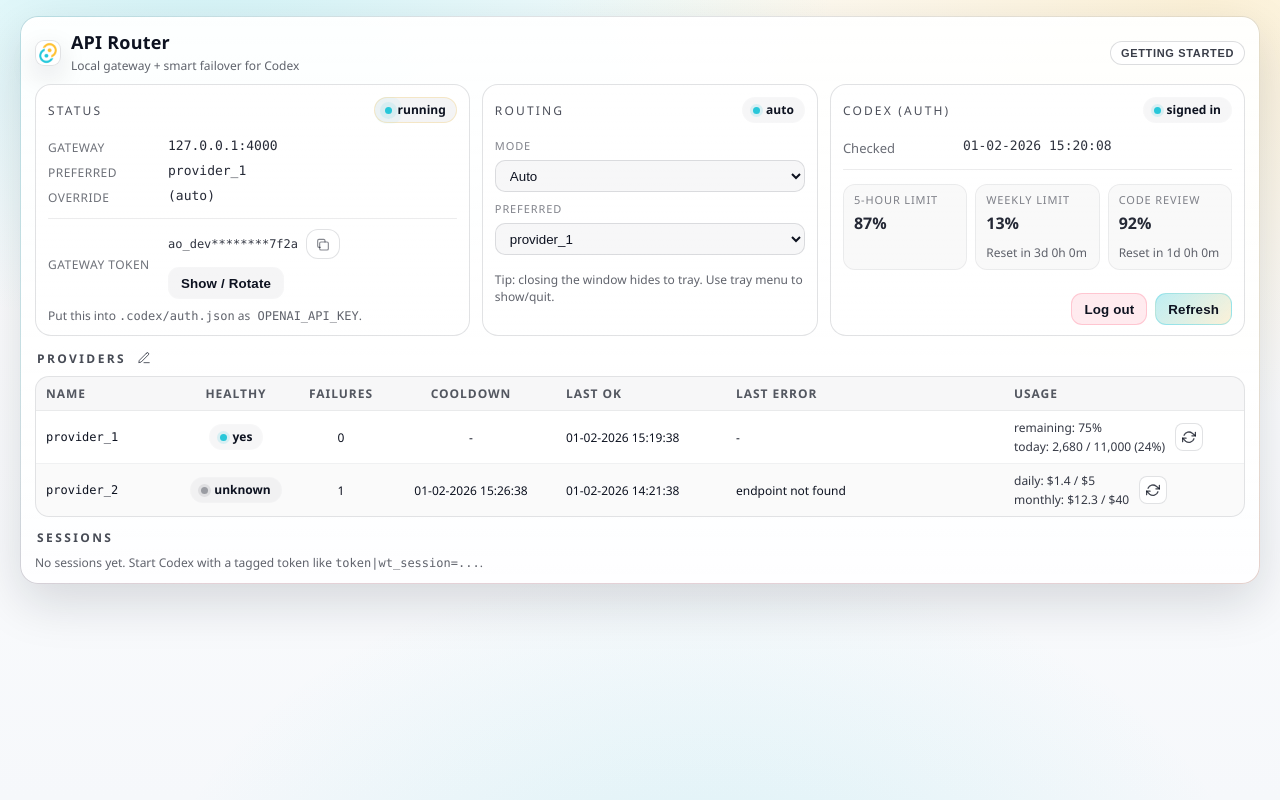
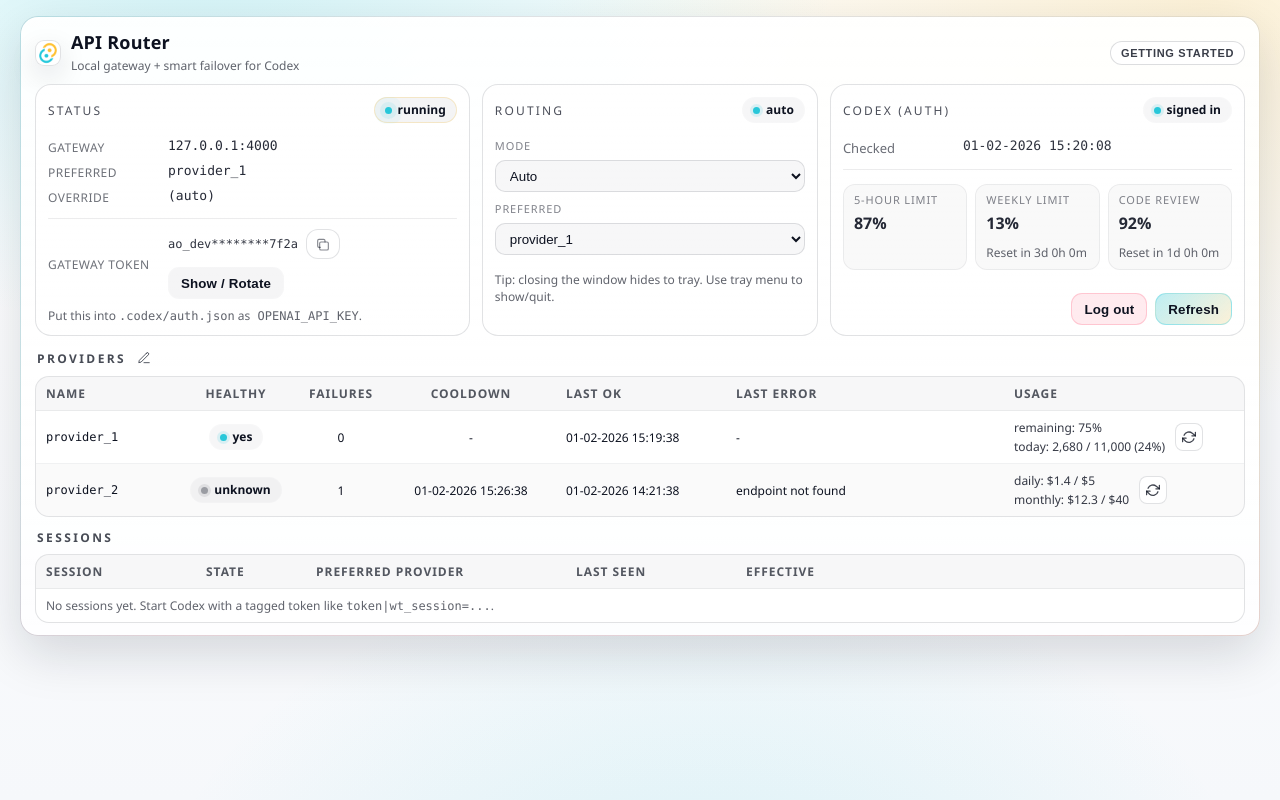
Before and after one commit to yiyousiow000814/API-Router, a React (Vite) app: page / in a window 1280 px wide. Built offline with nearby package versions, Linux system fonts and the light colour scheme.

Commit message:
fix: render sessions as table

```diff
--- a/src/ui/App.tsx
+++ b/src/ui/App.tsx
@@ -5,6 +5,7 @@ import type { Config, Status } from './types'
 import { fmtWhen } from './utils/format'
 import { computeActiveRefreshDelayMs, computeIdleRefreshDelayMs } from './utils/usageRefresh'
 import { ProvidersTable } from './components/ProvidersTable'
+import { SessionsTable } from './components/SessionsTable'
 import { KeyModal } from './components/KeyModal'
 import { UsageBaseModal } from './components/UsageBaseModal'
 import { InstructionModal } from './components/InstructionModal'
@@ -1024,48 +1025,13 @@ export default function App() {
                     <h3 className="aoH3">Sessions</h3>
                   </div>
                 </div>
-                <div className="aoSessionsPanel" aria-label="Client sessions">
-                  {clientSessions.length ? (
-                    clientSessions.map((s) => {
-                      const effective = s.preferred_provider ?? status.preferred_provider
-                      const dotCls = s.active ? 'aoDot' : 'aoDot aoDotMuted'
-                      const shortId = s.id.length > 14 ? `${s.id.slice(0, 8)}…${s.id.slice(-4)}` : s.id
-                      return (
-                        <div key={s.id} className="aoSessionChip">
-                          <span className={dotCls} title={s.active ? 'active' : 'inactive'} />
-                          <span className="aoSessionId" title={s.id}>
-                            {shortId}
-                          </span>
-                          <select
-                            className="aoSessionSelect"
-                            value={s.preferred_provider ?? ''}
-                            disabled={!!updatingSessionPref[s.id]}
-                            onChange={(e) => {
-                              const v = e.target.value
-                              void setSessionPreferred(s.id, v ? v : null)
-                            }}
-                            title={`Preferred provider (effective: ${effective})`}
-                          >
-                            <option value="">{`(follow global: ${status.preferred_provider})`}</option>
-                            {providers.map((p) => (
-                              <option key={p} value={p}>
-                                {p}
-                              </option>
-                            ))}
-                          </select>
-                        </div>
-                      )
-                    })
-                  ) : (
-                    <div className="aoHint">
-                      No sessions yet. Start Codex with a tagged token like{' '}
-                      <span style={{ fontFamily: 'ui-monospace, \"Cascadia Mono\", \"Consolas\", monospace' }}>
-                        token|wt_session=...
-                      </span>
-                      .
-                    </div>
-                  )}
-                </div>
+                <SessionsTable
+                  sessions={clientSessions}
+                  providers={providers}
+                  globalPreferred={status.preferred_provider}
+                  updating={updatingSessionPref}
+                  onSetPreferred={(sessionId, provider) => void setSessionPreferred(sessionId, provider)}
+                />
               </div>
 
             </>
--- /dev/null
+++ b/src/ui/components/SessionsTable.tsx
@@ -0,0 +1,80 @@
+import { fmtWhen } from '../utils/format'
+
+type SessionRow = {
+  id: string
+  last_seen_unix_ms: number
+  active: boolean
+  preferred_provider?: string | null
+}
+
+type Props = {
+  sessions: SessionRow[]
+  providers: string[]
+  globalPreferred: string
+  updating: Record<string, boolean>
+  onSetPreferred: (sessionId: string, provider: string | null) => void
+}
+
+export function SessionsTable({ sessions, providers, globalPreferred, updating, onSetPreferred }: Props) {
+  return (
+    <table className="aoTable aoTableFixed">
+      <thead>
+        <tr>
+          <th style={{ width: 160 }}>Session</th>
+          <th style={{ width: 110 }}>State</th>
+          <th style={{ width: 260 }}>Preferred provider</th>
+          <th style={{ width: 170 }}>Last seen</th>
+          <th>Effective</th>
+        </tr>
+      </thead>
+      <tbody>
+        {sessions.length ? (
+          sessions.map((s) => {
+            const effective = s.preferred_provider ?? globalPreferred
+            return (
+              <tr key={s.id}>
+                <td style={{ fontFamily: 'ui-monospace, "Cascadia Mono", "Consolas", monospace' }}>{s.id}</td>
+                <td>
+                  <span className="aoPill">
+                    <span className={s.active ? 'aoDot' : 'aoDot aoDotMuted'} />
+                    <span className="aoPillText">{s.active ? 'active' : 'inactive'}</span>
+                  </span>
+                </td>
+                <td>
+                  <select
+                    className="aoSelect"
+                    value={s.preferred_provider ?? ''}
+                    disabled={!!updating[s.id]}
+                    onChange={(e) => {
+                      const v = e.target.value
+                      onSetPreferred(s.id, v ? v : null)
+                    }}
+                  >
+                    <option value="">{`(follow global: ${globalPreferred})`}</option>
+                    {providers.map((p) => (
+                      <option key={p} value={p}>
+                        {p}
+                      </option>
+                    ))}
+                  </select>
+                </td>
+                <td>{fmtWhen(s.last_seen_unix_ms)}</td>
+                <td style={{ fontFamily: 'ui-monospace, "Cascadia Mono", "Consolas", monospace' }}>{effective}</td>
+              </tr>
+            )
+          })
+        ) : (
+          <tr>
+            <td colSpan={5} className="aoHint">
+              No sessions yet. Start Codex with a tagged token like{' '}
+              <span style={{ fontFamily: 'ui-monospace, "Cascadia Mono", "Consolas", monospace' }}>
+                token|wt_session=...
+              </span>
+              .
+            </td>
+          </tr>
+        )}
+      </tbody>
+    </table>
+  )
+}
```
